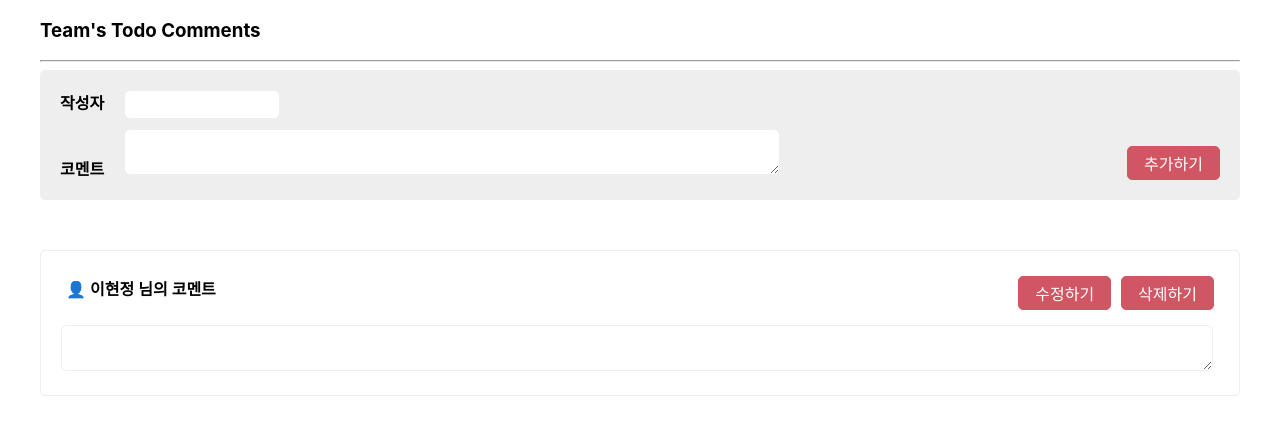
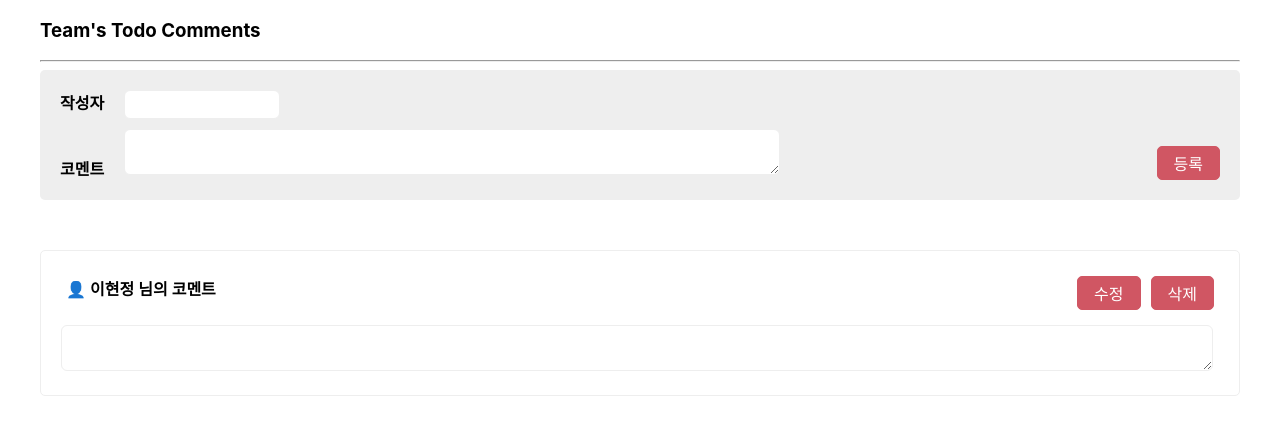
Before and after one commit to dkaodkaork/Team-Todo-HW, a React (Create React App) app: page /detail/1 in a window 1280 px wide. Shown: the top 434 px of the page. Built offline with nearby package versions, Linux system fonts and the light colour scheme.

Commit message:
style : edit textarea size & button text

```diff
--- a/src/components/detail/comments/AddComments.jsx
+++ b/src/components/detail/comments/AddComments.jsx
@@ -20,7 +20,7 @@ const AddComments = () => {
             <textarea id="contents" name="contents" type="text" />
           </div>
         </div>
-        <Button>추가하기</Button>
+        <Button>등록</Button>
       </form>
     </div>
   );
--- a/src/components/detail/comments/AddComments.module.css
+++ b/src/components/detail/comments/AddComments.module.css
@@ -14,6 +14,7 @@
   flex-direction: column;
   justify-content: center;
   gap: 10px;
+  width: 80%;
 }
 
 label {
@@ -32,7 +33,7 @@ input {
 
 textarea {
   margin-left: 20px;
-  width: 650px;
+  width: 70%;
   height: 40px;
   border-radius: 6px;
   border: 1px solid #eee;
--- a/src/components/detail/comments/Comments.jsx
+++ b/src/components/detail/comments/Comments.jsx
@@ -15,8 +15,8 @@ const CommentsList = () => {
           <div className={classes.comment_header}>
             <label>👤 이현정 님의 코멘트</label>
             <div className={classes.btn}>
-              <Button>수정하기</Button>
-              <Button>삭제하기</Button>
+              <Button>수정</Button>
+              <Button>삭제</Button>
             </div>
           </div>
           <textarea
```
